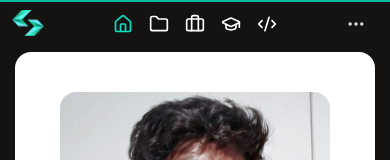
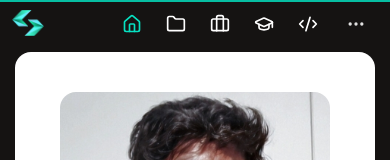
Before and after one commit to sumitshrirange/Portfolio, a React (Vite) app: page / in a window 390 px wide. Both pictures are taken after a click on the button "Toggle navigation menu". Shown: the top 160 px of the page. Built offline with nearby package versions, Linux system fonts and the light colour scheme.

Commit message:
small changes commit

```diff
--- a/src/components/Header.jsx
+++ b/src/components/Header.jsx
@@ -60,13 +60,13 @@ function Header() {
           <NavItem key={path} path={path} Icon={Icon} label={label} />
         ))}
       </nav>
-
+      <div className="flex">
         {/* Mobile Nav */}
         {open && (
           <motion.nav
             initial={{ opacity: 0, x: 20 }}
             animate={{ opacity: 1, x: 0 }}
-          className="lg:hidden flex items-center gap-4 bg-[#151312] py-[14px] px-4"
+            className="lg:hidden flex items-center gap-6 bg-[#151312] py-[14px] px-4"
             aria-label="Mobile navigation"
           >
             {navItems.map(({ path, icon: Icon, label }) => (
@@ -88,6 +88,7 @@ function Header() {
         >
           {open ? <Ellipsis size={20} /> : <EllipsisVertical size={20} />}
         </button>
+      </div>
     </motion.header>
   );
 }
```
Lines whose indentation alone changed are shown as unchanged.
